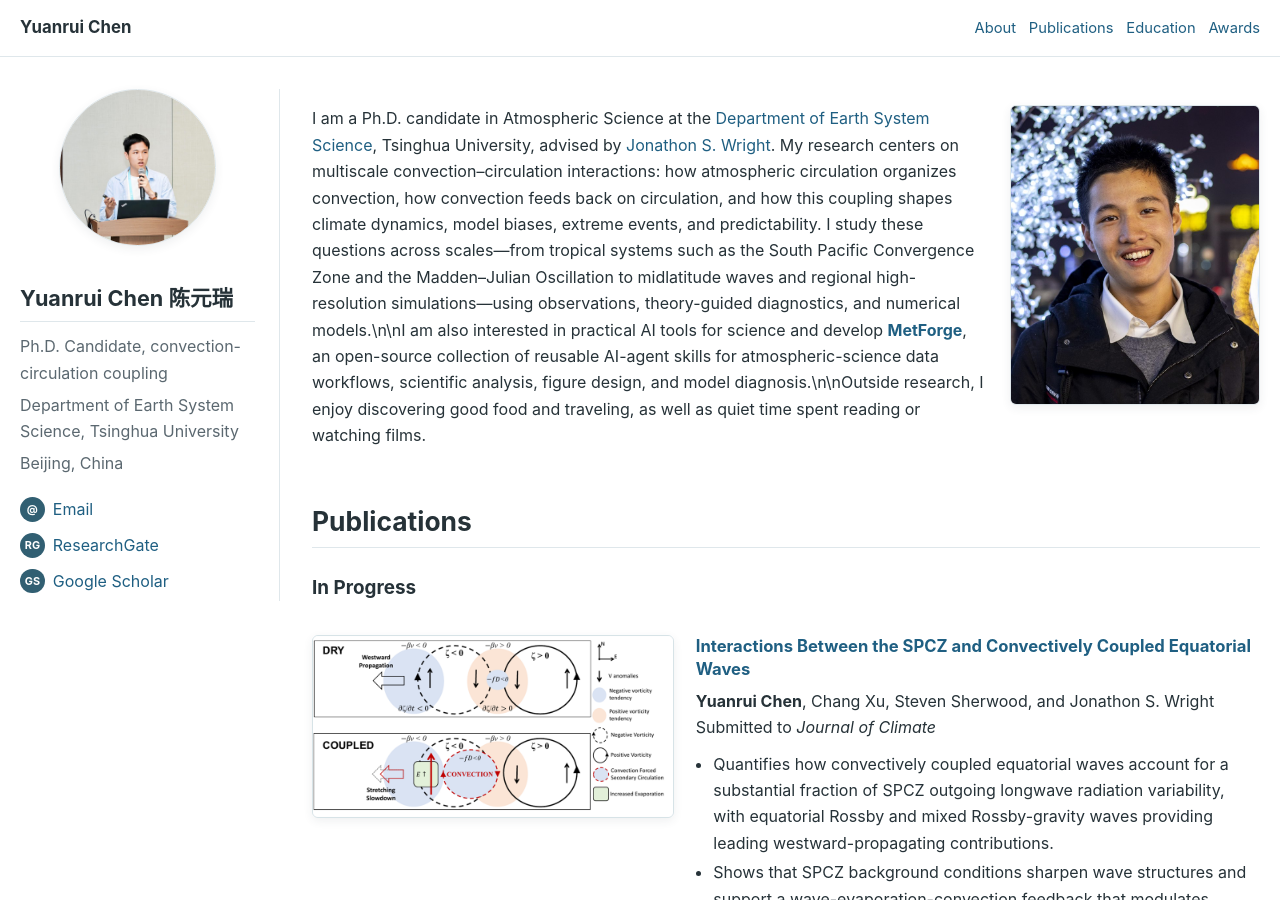
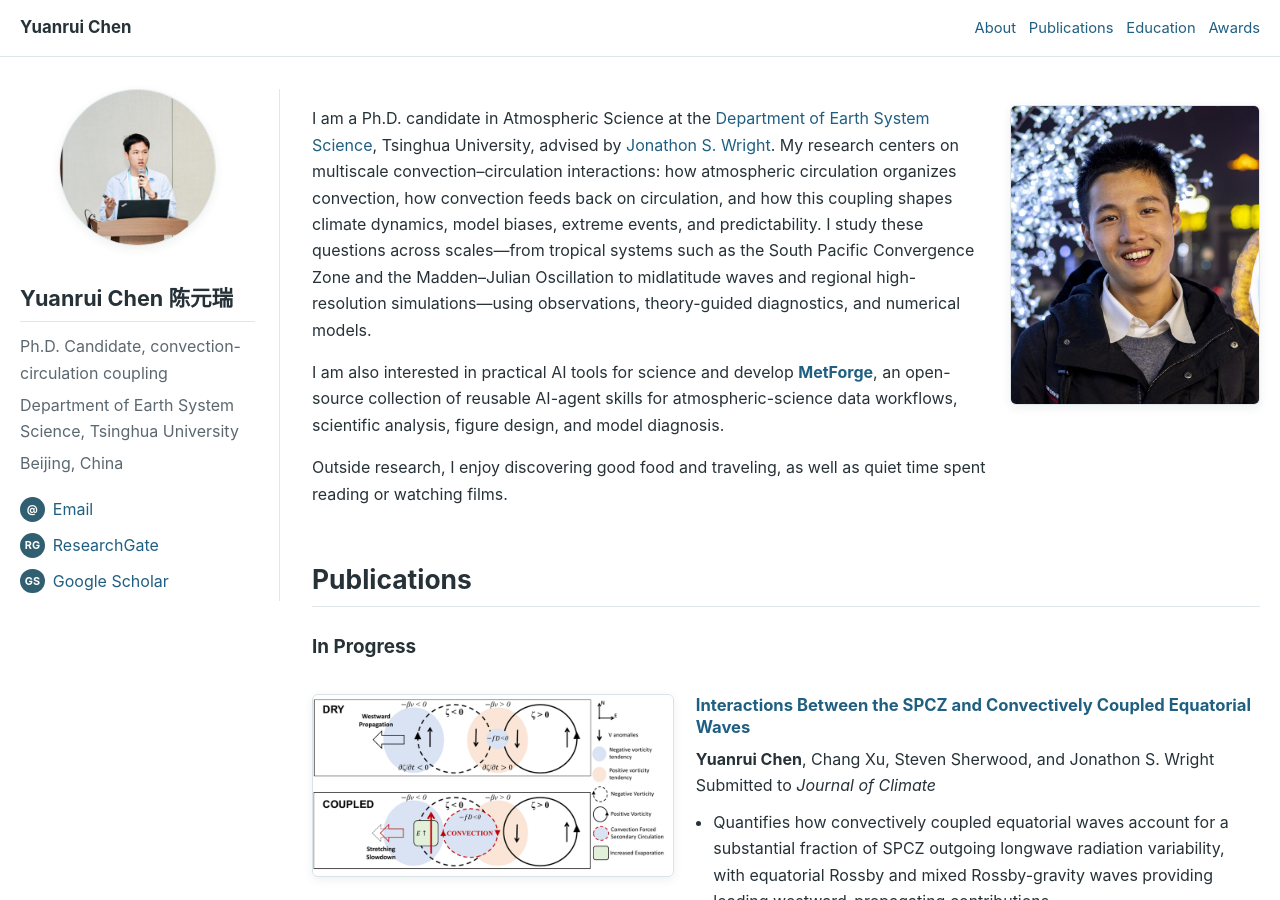
Before and after one commit to yuanruichen/yuanruichen.github.io, a Jekyll site: the page built from index.md, in a window 1280 px wide and 900 px high. Built offline with Jekyll 4.4.1, drawn with Linux system fonts in a browser that asks for light colours.

Commit message:
Fix homepage paragraph spacing

```diff
--- a/index.md
+++ b/index.md
@@ -10,7 +10,11 @@ image: /assets/images/intro-portrait.jpg
 
 <div class="intro-panel" markdown="1">
 <div class="intro-copy" markdown="1">
-I am a Ph.D. candidate in Atmospheric Science at the [Department of Earth System Science](https://www.dess.tsinghua.edu.cn/), Tsinghua University, advised by [Jonathon S. Wright](https://jonathonwright.github.io/). My research centers on multiscale convection–circulation interactions: how atmospheric circulation organizes convection, how convection feeds back on circulation, and how this coupling shapes climate dynamics, model biases, extreme events, and predictability. I study these questions across scales—from tropical systems such as the South Pacific Convergence Zone and the Madden–Julian Oscillation to midlatitude waves and regional high-resolution simulations—using observations, theory-guided diagnostics, and numerical models.\n\nI am also interested in practical AI tools for science and develop [**MetForge**](https://github.com/yuanruichen/MetForge), an open-source collection of reusable AI-agent skills for atmospheric-science data workflows, scientific analysis, figure design, and model diagnosis.\n\nOutside research, I enjoy discovering good food and traveling, as well as quiet time spent reading or watching films.
+I am a Ph.D. candidate in Atmospheric Science at the [Department of Earth System Science](https://www.dess.tsinghua.edu.cn/), Tsinghua University, advised by [Jonathon S. Wright](https://jonathonwright.github.io/). My research centers on multiscale convection–circulation interactions: how atmospheric circulation organizes convection, how convection feeds back on circulation, and how this coupling shapes climate dynamics, model biases, extreme events, and predictability. I study these questions across scales—from tropical systems such as the South Pacific Convergence Zone and the Madden–Julian Oscillation to midlatitude waves and regional high-resolution simulations—using observations, theory-guided diagnostics, and numerical models.
+
+I am also interested in practical AI tools for science and develop [**MetForge**](https://github.com/yuanruichen/MetForge), an open-source collection of reusable AI-agent skills for atmospheric-science data workflows, scientific analysis, figure design, and model diagnosis.
+
+Outside research, I enjoy discovering good food and traveling, as well as quiet time spent reading or watching films.
 </div>
 <figure class="intro-photo"><img src="/assets/images/intro-portrait.jpg" alt="Portrait of Yuanrui Chen"></figure>
 </div>
```
